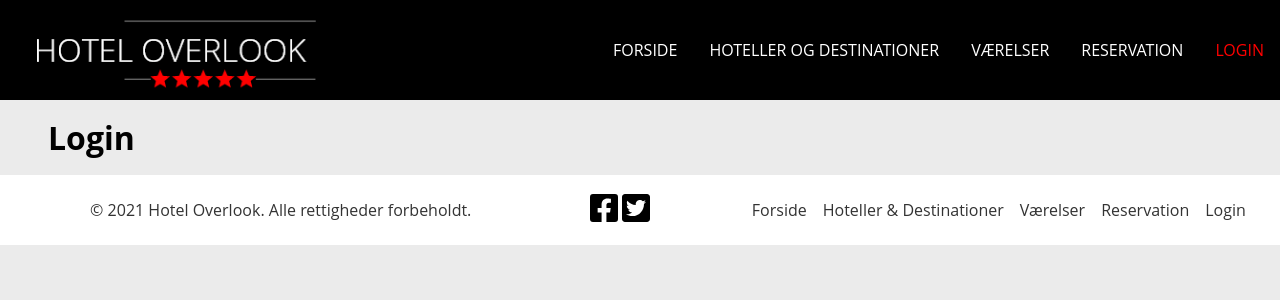
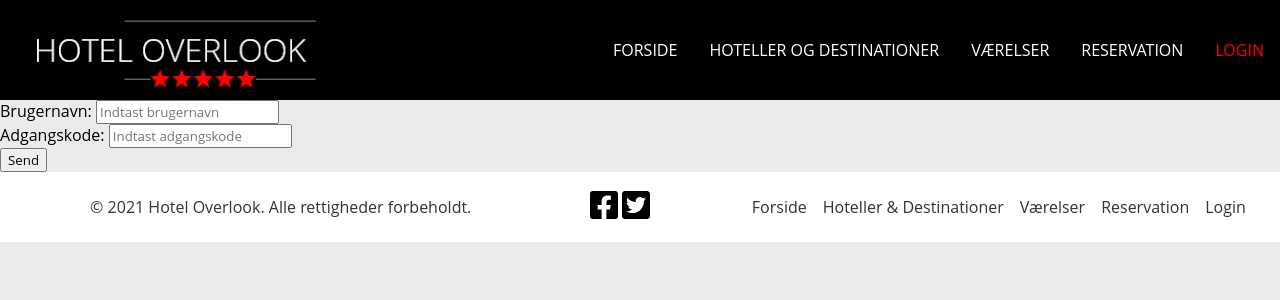
Before and after one commit to trayana-hansen/overlook_destinations, a React (Create React App) app: page /login in a window 1280 px wide. Shown: the top 300 px of the page. Built offline with nearby package versions, Linux system fonts and the light colour scheme.

Commit message:
login page without styling

```diff
--- a/src/Components/AppRouter/AppRouter.jsx
+++ b/src/Components/AppRouter/AppRouter.jsx
@@ -7,6 +7,8 @@ import Rooms from "../Pages/Rooms/Rooms";
 import Destinations from "../Pages/Destinations/Destinations";
 import Country from "../Pages/Destinations/Country/Country";
 import NotFound from "../Pages/NotFound/NotFound";
+import City from "../Pages/Destinations/City/City";
+import Hotel from "../Pages/Destinations/Hotel/Hotel";
 
 /* Creating a react component */
 const AppRouter = () => {
@@ -15,19 +17,21 @@ const AppRouter = () => {
       {/* Defining the home page of the website */}
       <Route index element={<Home />} />
 
-        {/* Route to destinations page */}
-      <Route path="/destinationer">
-          {/* Nested routing */}
-        <Route index element={<Destinations />} />
-        <Route path=":id" element={<Country />} />
+      {/* Route to destinations page */}
+      <Route path="/destinationer" element={<Destinations />}>
+        {/* Nested routing */}
+        <Route path="" exact element={<Country />} />
+        <Route path=":destinationer" element={<Country />} />
+        <Route path=":by" element={<City />} />
+        <Route path=":by/:hotel" element={<Hotel />} />
       </Route>
 
-        {/* Routes to rooms, reservations and login */}
+      {/* Routes to rooms, reservations and login */}
       <Route path="/vaerelser" element={<Rooms />} />
       <Route path="/reservation" element={<Reservation />} />
       <Route path="/login" element={<Login />} />
 
-        {/* Routing to a 404 page */}
+      {/* Routing to a 404 page */}
       <Route path="*" element={<NotFound />} />
     </Routes>
   );
--- /dev/null
+++ b/src/Components/Auth/Auth.jsx
@@ -0,0 +1,24 @@
+import { createContext, useContext, useEffect, useState } from "react";
+
+const AuthContext = createContext();
+
+const AuthProvider = ({ children }) => {
+  const [loginData, setLoginData] = useState("");
+
+  useEffect(() => {
+    if (sessionStorage.getItem("token")) {
+      setLoginData(JSON.parse(sessionStorage.getItem("token")));
+    }
+  }, [children]);
+
+  return (
+    <AuthContext.Provider value={{ loginData, setLoginData }}>
+      {children}
+    </AuthContext.Provider>
+  );
+};
+
+// Custom auth hook
+const useAuth = () => useContext(AuthContext);
+
+export { AuthContext, AuthProvider, useAuth };
--- a/src/Components/Pages/Destinations/Destinations.jsx
+++ b/src/Components/Pages/Destinations/Destinations.jsx
@@ -4,7 +4,9 @@ import "./Destinations.scss";
 const Destinations = () => {
   return (
     <>
-      <h1>Destinations</h1>
+      <ul>
+        <li></li>
+      </ul>
     </>
   );
 };
--- a/src/Components/Pages/Login/Login.jsx
+++ b/src/Components/Pages/Login/Login.jsx
@@ -1,12 +1,90 @@
-import React from "react";
 import "./Login.scss";
+import { useAuth } from "../../Auth/Auth";
+import axios from "axios";
+import { useState } from "react";
 
 const Login = () => {
+  // Destructer vars fra useAuth
+  const { loginData, setLoginData } = useAuth()
+
+  // Var til fejlmeddelelse
+  const [message, setMessage] = useState("")
+
+  // Definerer funktion til at kalde api med form data
+  const sendLoginRequest = async (data) => {
+    const formData = new URLSearchParams()
+    formData.append("username", data.target.form.username.value)
+    formData.append("password", data.target.form.password.value)
+
+    try {
+      const result = await axios.post(
+        "http://localhost:4000/login",
+        formData
+      )
+      handleSessionData(result.data)
+    } catch (err) {
+      /* Sætter bedsked var hvis der er en fejl */
+      setMessage("Kunne ikke logge ind!")
+    }
+  }
+
+  // Definerer funktion til at håndtere form data til session storage
+  const handleSessionData = (data) => {
+    if (data) {
+      sessionStorage.setItem("token", JSON.stringify(data))
+      setLoginData(data)
+    }
+  }
+
+  // Definerer funktion til log out
+  const logOut = () => {
+    sessionStorage.removeItem("token")
+    setLoginData("")
+  }
+
   return (
-    <div className="loginWrapper">
-      <h1>Login</h1>
-    </div>
-  );
-};
+    <>
+
+        {/* Vis form hvis loginData er false */}
+        {!loginData && !loginData.username ? (
+          // Sætter onSubmit event med closure function
+          <form>
+            <div>
+              {/* Input username med form hook settings */}
+              <label htmlFor="username">Brugernavn: </label>
+              <input
+                type="text"
+                id="username"
+                placeholder="Indtast brugernavn"
+              />
+            </div>
+            <div>
+              {/* Input password med form hook settings */}
+              <label htmlFor="password">Adgangskode: </label>
+              <input
+                type="password"
+                id="password"
+                placeholder="Indtast adgangskode"
+              />
+              {/* Vis meddelelse hvis der er en fejl */}
+            </div>
+
+            {/* Tjekker om besked er true og viser den */}
+            {message && <div>{message}</div>}
+
+            <div>
+              <button type="button" onClick={sendLoginRequest}>Send</button>
+            </div>
+          </form>
+        ) : (
+          // Vis logindata hvis bruger er logget ind
+          <div>
+            <p>Du er logget ind som {`${loginData.firstname} ${loginData.lastname} `}</p>
+            <button onClick={logOut}>Log ud</button>
+          </div>
+        )}
+</>
+  )
+}
 
 export default Login;
--- a/src/index.js
+++ b/src/index.js
@@ -3,12 +3,15 @@ import ReactDOM from "react-dom/client";
 import "./index.css";
 import App from "./App";
 import { BrowserRouter } from "react-router-dom";
+import { AuthProvider } from "../src/Components/Auth/Auth.jsx";
 
 const root = ReactDOM.createRoot(document.getElementById("root"));
 root.render(
   <React.StrictMode>
-    <BrowserRouter>
-      <App />
-    </BrowserRouter>
+    <AuthProvider>
+      <BrowserRouter>
+        <App />
+      </BrowserRouter>
+    </AuthProvider>
   </React.StrictMode>
 );
```
Also changed, not shown: src/Components/Pages/Destinations/CountryNav/CountryNav.jsx (added, +33 -0 lines).
